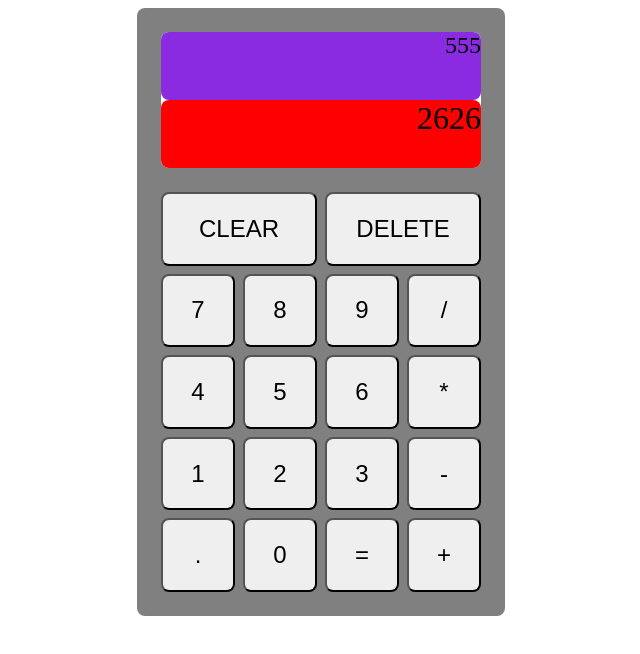
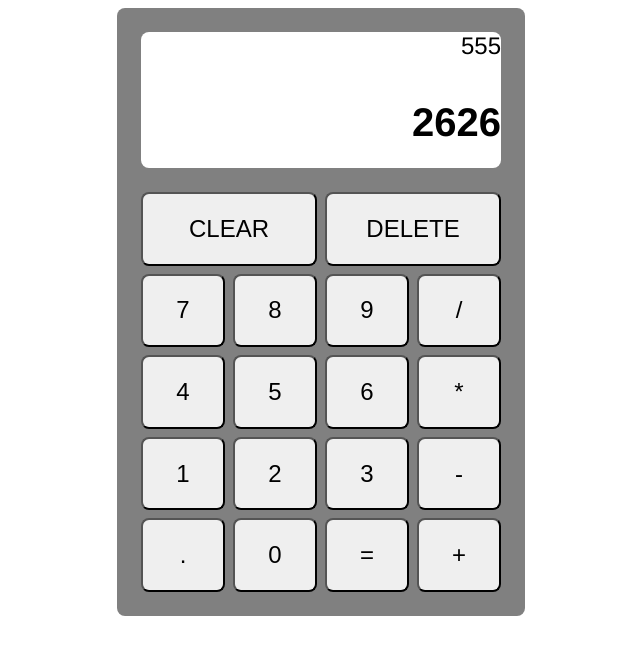
Before and after one commit to dariojularic/Calculator-js, a website built with Vite: page vite-project/index.html in a window 1280 px wide. Shown: the whole page, without its empty margins (319-959 px from the left). Built offline with nearby package versions, Linux system fonts and the light colour scheme.

Commit message:
Add style

```diff
--- a/vite-project/style.css
+++ b/vite-project/style.css
@@ -2,9 +2,12 @@ html {
   display: flex;
   justify-content: center;
   align-items: center;
+  font-family: 'Franklin Gothic Medium', 'Arial Narrow', Arial, sans-serif;
+
 }
 
 .container {
+  width: 360px;
   height: 560px;
   display: flex;
   justify-content: center;
@@ -18,7 +21,7 @@ html {
 
 
 .buttons {
-  width: 320px;
+  width: 100%;
   height: 400px;
   display: grid;
   grid-template-columns: repeat(4, 1fr);
@@ -37,10 +40,14 @@ html {
 
 .primary-output {
   height: 50%;
-  background-color: red;
+  /* background-color: red; */
   border-radius: 8px;
   text-align: end;
-  font-size: 32px;
+  font-size: 40px;
+  font-weight: 600;
+  /* display: flex;
+  justify-content: end; */
+  align-items: end;
 }
 
 .secondary-output {
@@ -48,7 +55,7 @@ html {
   height: 50%;
   text-align: end;
   /* kako napravit boreder radius na 2 od 4 kuta */
-  background-color: blueviolet;
+  /* background-color: blueviolet; */
   border-radius: 8px;
 }
 
```
